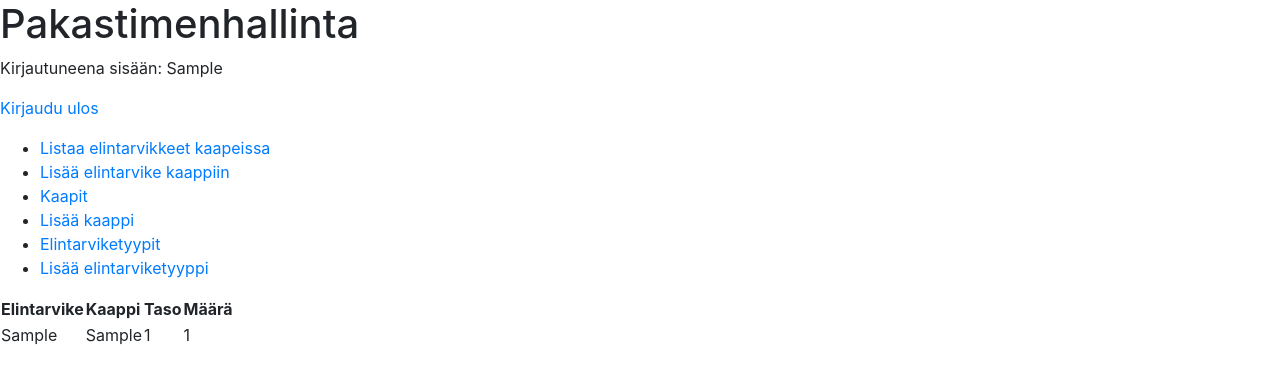
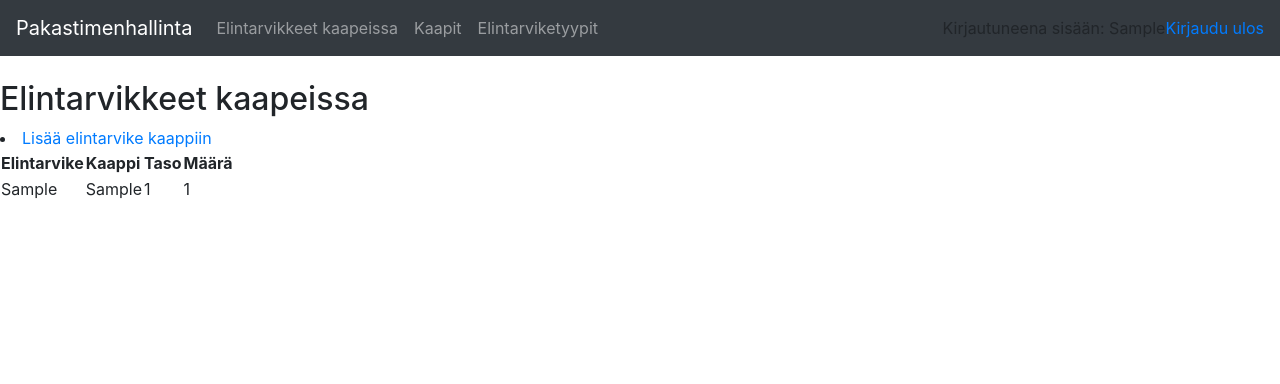
Before and after one commit to lukxsx/PakastimenHallinta, a Flask app: page /ek/ in a window 1280 px wide. Shown: the top 384 px of the page. Run offline with Flask 2, Linux system fonts and the light colour scheme; a user stored in the database is signed in; tables that the repository leaves empty hold one stand-in row (values such as "Sample post"); some libraries are stand-ins or nearby versions.

Commit message:
Bootstrap käyttöön, käyttöliittymän parantelua

```diff
--- a/application/templates/elintarvikekaapissa/lisaa.html
+++ b/application/templates/elintarvikekaapissa/lisaa.html
@@ -1,6 +1,7 @@
 {% extends "layout.html" %}
 
 {% block body %}
+<h2>Lisää elintarvike kaappiin</h2>
 <form method="POST" action="{{ url_for('ek_lisaaja') }}">
 <table>
         <tr>
--- a/application/templates/elintarvikekaapissa/listaa.html
+++ b/application/templates/elintarvikekaapissa/listaa.html
@@ -1,6 +1,8 @@
 {% extends "layout.html" %}
 
 {% block body %}
+<h2>Elintarvikkeet kaapeissa</h2>
+<li><a href="{{ url_for('ek_lisays') }}">Lisää elintarvike kaappiin</a></li>
 <table>
     <tr>
         <th>Elintarvike</th>
--- a/application/templates/elintarvikkeet/lisaa.html
+++ b/application/templates/elintarvikkeet/lisaa.html
@@ -1,6 +1,7 @@
 {% extends "layout.html" %}
 
 {% block body %}
+<h2>Lisää elintarviketyyppi</h2>
 <form method="POST" action="{{ url_for('elintarvike_lisaaja') }}">
     <table>
         <tr>
--- a/application/templates/elintarvikkeet/listaa.html
+++ b/application/templates/elintarvikkeet/listaa.html
@@ -1,6 +1,8 @@
 {% extends "layout.html" %}
 
 {% block body %}
+<h2>Elintarviketyypit</h2>
+<li><a href="{{ url_for('elintarvike_lisays') }}">Lisää elintarviketyyppi</a></li>
 <table>
     <tr>
         <th>Elintarvike</th>
--- a/application/templates/index.html
+++ b/application/templates/index.html
@@ -1,6 +1,7 @@
 {% extends "layout.html" %}
 
 {% block body %}
+<h2>Tilastoja</h2>
 {% if kaappisisalto is defined %}
 <p>
   Kaappien sisältö:
--- a/application/templates/kaapit/lisaa.html
+++ b/application/templates/kaapit/lisaa.html
@@ -1,6 +1,7 @@
 {% extends "layout.html" %}
 
 {% block body %}
+<h2>Lisää uusi kaappi</h2>
 <form method="POST" action="{{ url_for('kaappi_lisaaja') }}">
     <table>
         <tr>
--- a/application/templates/kaapit/listaa.html
+++ b/application/templates/kaapit/listaa.html
@@ -1,6 +1,7 @@
 {% extends "layout.html" %}
 
 {% block body %}
+<h2>Kaapit</h2>
 <table>
     <tr>
         <th>Kaappi</th>
@@ -19,5 +20,6 @@
         </td>
     </tr>
     {% endfor %}
+    <a href="{{ url_for('kaappi_lisays') }}">Lisää kaappi</a>
 </table>
 {% endblock %}
--- a/application/templates/layout.html
+++ b/application/templates/layout.html
@@ -3,32 +3,51 @@
 <head>
     <meta charset="utf-8">
     <title>Pakastimenhallinta</title>
-    <link rel="stylesheet" href="https://maxcdn.bootstrapcdn.com/bootstrap/4.0.0/css/bootstrap.min.css" integrity="sha384-Gn5384xqQ1aoWXA+058RXPxPg6fy4IWvTNh0E263XmFcJlSAwiGgFAW/dAiS6JXm" crossorigin="anonymous">
+    <link rel="stylesheet" href="https://maxcdn.bootstrapcdn.com/bootstrap/4.0.0/css/bootstrap.min.css"
+          integrity="sha384-Gn5384xqQ1aoWXA+058RXPxPg6fy4IWvTNh0E263XmFcJlSAwiGgFAW/dAiS6JXm" crossorigin="anonymous">
 </head>
 
 <body>
-<h1>Pakastimenhallinta</h1>
-
-{% if current_user.is_authenticated %}
-<p>Kirjautuneena sisään: {{ current_user.tunnus }}</p>
-<p><a href="{{ url_for('uloskirjautuminen') }}">Kirjaudu ulos</a></p>
-{% else %}
-<a href="{{ url_for('kirjautuminen') }}">Kirjaudu</a>
-<a href="{{ url_for('kayttajan_luonti') }}">Rekisteröidy</a>
-{% endif %}
-<ul>
-    <li><a href="{{ url_for('ek_listaus') }}">Listaa elintarvikkeet kaapeissa</a></li>
-    <li><a href="{{ url_for('ek_lisays') }}">Lisää elintarvike kaappiin</a></li>
-    <li><a href="{{ url_for('kaappi_listaus') }}">Kaapit</a></li>
-    <li><a href="{{ url_for('kaappi_lisays') }}">Lisää kaappi</a></li>
-    <li><a href="{{ url_for('elintarvike_listaus') }}">Elintarviketyypit</a></li>
-    <li><a href="{{ url_for('elintarvike_lisays') }}">Lisää elintarviketyyppi</a></li>
-</ul>
+<nav class="navbar navbar-expand-md navbar-dark bg-dark mb-4">
+    <a class="navbar-brand" href="/">Pakastimenhallinta</a>
+    <button class="navbar-toggler" type="button" data-toggle="collapse" data-target="#navbarCollapse"
+            aria-controls="navbarCollapse" aria-expanded="false" aria-label="Toggle navigation">
+        <span class="navbar-toggler-icon"></span>
+    </button>
+    <div class="collapse navbar-collapse" id="navbarCollapse">
+        <ul class="navbar-nav mr-auto">
+            <li class="nav-item">
+                <a class="nav-link" href="{{ url_for('ek_listaus') }} ">Elintarvikkeet kaapeissa</a>
+            </li>
+            <li class="nav-item">
+                <a class="nav-link" href="{{ url_for('kaappi_listaus') }} ">Kaapit</a>
+            </li>
+            <li class="nav-item">
+                <a class="nav-link" href="{{ url_for('elintarvike_listaus') }} ">Elintarviketyypit</a>
+            </li>
+        </ul>
+        <div class="form-inline mt-2 mt-md-0">
+            {% if current_user.is_authenticated %}
+            Kirjautuneena sisään: {{ current_user.tunnus }} <a href="{{ url_for('uloskirjautuminen') }}">Kirjaudu
+            ulos</a>
+            {% else %}
+            <a href="{{ url_for('kirjautuminen') }}">Kirjaudu</a>
+            <a href="{{ url_for('kayttajan_luonti') }}">Rekisteröidy</a>
+            {% endif %}
+        </div>
+    </div>
+</nav>
 {% block body %}
 <p>sisältöä</p>
 {% endblock %}
-<script src="https://code.jquery.com/jquery-3.2.1.slim.min.js" integrity="sha384-KJ3o2DKtIkvYIK3UENzmM7KCkRr/rE9/Qpg6aAZGJwFDMVNA/GpGFF93hXpG5KkN" crossorigin="anonymous"></script>
-<script src="https://cdnjs.cloudflare.com/ajax/libs/popper.js/1.12.9/umd/popper.min.js" integrity="sha384-ApNbgh9B+Y1QKtv3Rn7W3mgPxhU9K/ScQsAP7hUibX39j7fakFPskvXusvfa0b4Q" crossorigin="anonymous"></script>
-<script src="https://maxcdn.bootstrapcdn.com/bootstrap/4.0.0/js/bootstrap.min.js" integrity="sha384-JZR6Spejh4U02d8jOt6vLEHfe/JQGiRRSQQxSfFWpi1MquVdAyjUar5+76PVCmYl" crossorigin="anonymous"></script>
+<script src="https://code.jquery.com/jquery-3.2.1.slim.min.js"
+        integrity="sha384-KJ3o2DKtIkvYIK3UENzmM7KCkRr/rE9/Qpg6aAZGJwFDMVNA/GpGFF93hXpG5KkN"
+        crossorigin="anonymous"></script>
+<script src="https://cdnjs.cloudflare.com/ajax/libs/popper.js/1.12.9/umd/popper.min.js"
+        integrity="sha384-ApNbgh9B+Y1QKtv3Rn7W3mgPxhU9K/ScQsAP7hUibX39j7fakFPskvXusvfa0b4Q"
+        crossorigin="anonymous"></script>
+<script src="https://maxcdn.bootstrapcdn.com/bootstrap/4.0.0/js/bootstrap.min.js"
+        integrity="sha384-JZR6Spejh4U02d8jOt6vLEHfe/JQGiRRSQQxSfFWpi1MquVdAyjUar5+76PVCmYl"
+        crossorigin="anonymous"></script>
 </body>
 </html>
```
